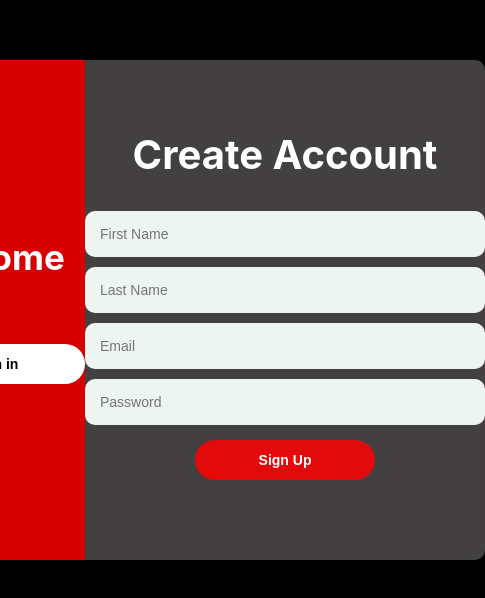
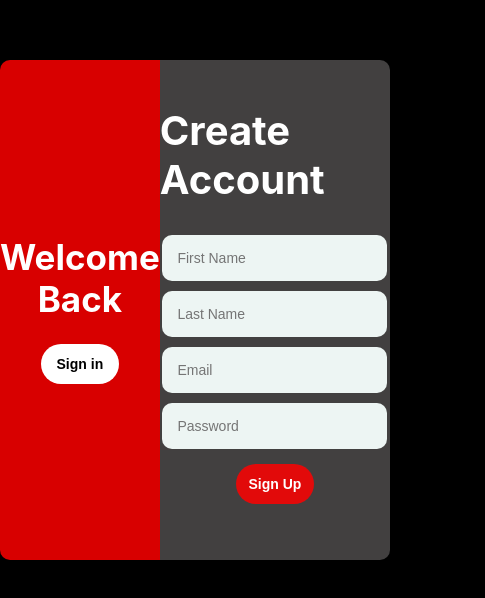
Before and after one commit to shashankusinggithub/netlify-express, a React (Create React App) app in the folder client/: page /signup in a window 390 px wide. Shown: the part 112-710 px from the top of the page, 485 px wide, since content can reach past the window. Built offline with nearby package versions, Linux system fonts and the light colour scheme.

Commit message:
mobile vfix

```diff
--- a/client/src/components/Login/styles.module.css
+++ b/client/src/components/Login/styles.module.css
@@ -8,8 +8,10 @@
 }
 
 .login_form_container {
-	width: 900px;
-	height: 500px;
+	width: 100vw;
+	max-width: 900px;
+	height: 100vh;
+	max-height: 500px;
 	display: flex;
 	border-radius: 10px;
 	box-shadow: 0px 3px 3px -2px rgb(0 0 0 / 20%),
@@ -29,6 +31,7 @@
 }
 
 .form_container {
+	text-align: center;
 	display: flex;
 	flex-direction: column;
 	align-items: center;
@@ -42,7 +45,7 @@
 .input {
 	outline: none;
 	border: none;
-	width: 370px;
+	width: 30ch;
 	padding: 15px;
 	border-radius: 10px;
 	background-color: #edf5f3;
@@ -62,6 +65,7 @@
 }
 
 .right {
+	text-align: center;
 	flex: 1;
 	display: flex;
 	flex-direction: column;
@@ -86,7 +90,8 @@
 	padding: 12px 0;
 	background-color: rgb(255, 255, 255);
 	border-radius: 20px;
-	width: 180px;
+	width: 20vw;
+	max-width: 180px;
 	font-weight: bold;
 	font-size: 14px;
 	cursor: pointer;
--- a/client/src/components/Main/index.js
+++ b/client/src/components/Main/index.js
@@ -11,7 +11,7 @@ const Main = () => {
 	return (
 		<div className={styles.main_container}>
 			<nav className={styles.navbar}>
-				<h1>Movies Fun</h1>
+				<h1>Movies Search App</h1>
 				<div>
 					<button className={styles.white_btn} onClick={handleLogout}>
 						Logout
--- a/client/src/components/Main/styles.module.css
+++ b/client/src/components/Main/styles.module.css
@@ -2,7 +2,7 @@
 
 .navbar {
 	width: 100%;
-	height: 70px;
+	height: 7vh;
 	background-color: #ff0000d8;
 	display: flex;
 	align-items: center;
@@ -19,7 +19,7 @@
 	/* justify-content: flex-end; */
 	border: none;
 	outline: none;
-	padding: 12px 0;
+	padding: 1vh 0;
 	background-color: white;
 	border-radius: 20px;
 	width: 120px;
@@ -43,12 +43,14 @@
 	width: 100px;
 	font-weight: 700;
 	margin-left: 20px;
+	height: 20px;
 	background-color:rgb(255, 0, 0);
 	border-radius: 10px;
 	font-family: Verdana, sans-serif;
 	font-size: 10px;
 	color: aliceblue;
 	box-shadow: none;
+	border: none;
 
 }
 
--- a/client/src/components/MoviesList/index.css
+++ b/client/src/components/MoviesList/index.css
@@ -1,5 +1,5 @@
 .imgg {
-    height: 400px;
+    height: 40vh;
     opacity: 1;
     display: block;
 
--- a/client/src/components/SearchBox/index.css
+++ b/client/src/components/SearchBox/index.css
@@ -1,9 +1,9 @@
 .search{
-	height: 50px;
+	height: 5vh;
     width: 100%;
 
     border-radius: 7px;
-    font-size: 30px;
+    font-size: 3ch;
     text-align: center;
     /* margin-left: auto; */
     margin-right: auto;
--- a/client/src/components/Signup/styles.module.css
+++ b/client/src/components/Signup/styles.module.css
@@ -8,8 +8,10 @@
 }
 
 .signup_form_container {
-	width: 900px;
-	height: 500px;
+	width: 100vw;
+	max-width: 900px;
+	height: 100vh;
+	max-height: 500px;
 	display: flex;
 	border-radius: 10px;
 	box-shadow: 0px 3px 3px -2px rgb(0 0 0 / 20%),
@@ -28,6 +30,7 @@
 }
 
 .left h1 {
+	text-align: center;
 	margin-top: 0;
 	color: white;
 	font-size: 35px;
@@ -60,7 +63,8 @@
 .input {
 	outline: none;
 	border: none;
-	width: 370px;
+	width: 50vw;
+	max-width: 370px;
 	padding: 15px;
 	border-radius: 10px;
 	background-color: #edf5f3;
@@ -86,7 +90,8 @@
 	padding: 12px 0;
 	background-color: white;
 	border-radius: 20px;
-	width: 180px;
+	width: 20vw;
+	max-width: 180px;
 	font-weight: bold;
 	font-size: 14px;
 	cursor: pointer;
```
